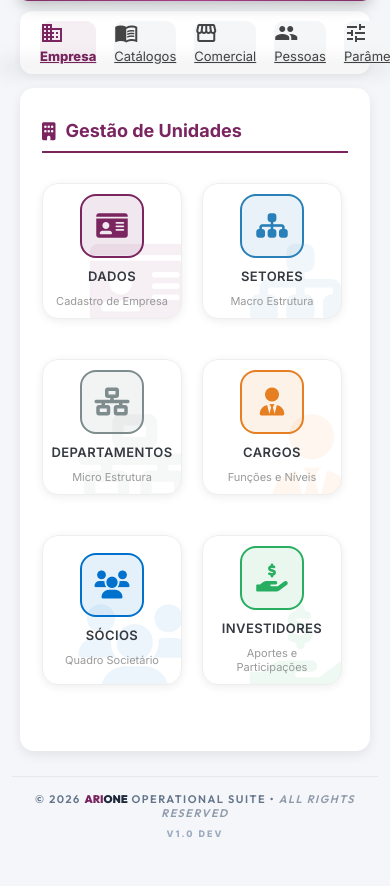
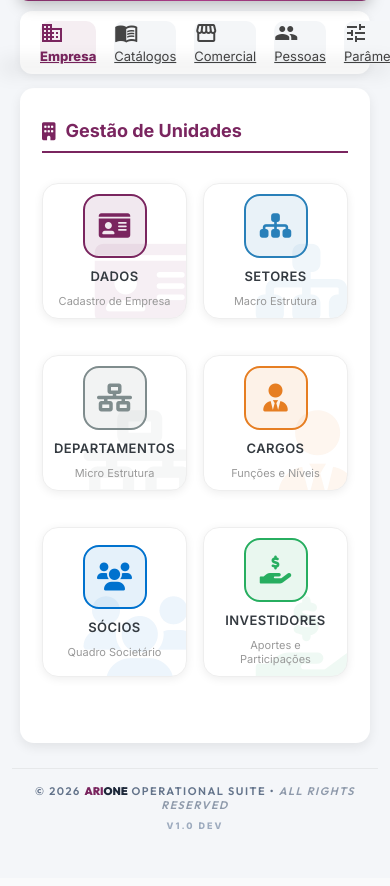
Before and after one commit to suitearione/AriOne, a Flask app: page /cadastros in a window 390 px wide. Shown: the part 168-1054 px from the top of the page. After the commit the page ends 997 px from the top, so only its background shows below. Run offline with Flask 3, Linux system fonts and the light colour scheme; data that the repository does not hold is empty; some libraries are stand-ins or nearby versions.

Commit message:
deploy 08062026 1210

```diff
--- a/static/css/grids.css
+++ b/static/css/grids.css
@@ -21,9 +21,9 @@
 }
 
 .ge-cards-container {
-    display: flex;
-    flex-wrap: wrap;
-    gap: 20px;
+    display: grid;
+    grid-template-columns: repeat(auto-fit, minmax(120px, 1fr));
+    gap: 16px;
 }
 
 /* ===== CARD ===== */
@@ -34,7 +34,8 @@
     flex-direction: column;
     align-items: center;
     justify-content: center;
-    width: 140px;
+    width: 100%;
+    min-width: 0;
     padding: 24px 15px 18px;
     background: #ffffff;
     border-radius: 16px;
--- a/static/css/style.css
+++ b/static/css/style.css
@@ -73,6 +73,7 @@ body {
     position: fixed;
     top: 12px;
     left: 12px;
+    right: auto;
     width: 46px;
     height: 46px;
     border-radius: 14px;
@@ -118,6 +119,18 @@ body {
 
     #mobile-menu-toggle-fixed i {
         font-size: 18px !important;
+    }
+
+    .ge-cards-container {
+        display: grid !important;
+        grid-template-columns: repeat(2, minmax(120px, 1fr)) !important;
+        gap: 16px !important;
+        align-items: stretch !important;
+    }
+
+    .ge-cards-container .ge-card {
+        width: 100% !important;
+        min-width: 0 !important;
     }
 }
 
--- a/templates/base.html
+++ b/templates/base.html
@@ -456,6 +456,21 @@
         resetMobileSidebar();
     </script>
 
+    <style>
+        @media (max-width: 1200px) {
+            .ge-cards-container {
+                display: grid !important;
+                grid-template-columns: repeat(2, minmax(120px, 1fr)) !important;
+                gap: 16px !important;
+                align-items: stretch !important;
+            }
+            .ge-cards-container .ge-card {
+                width: 100% !important;
+                min-width: 0 !important;
+            }
+        }
+    </style>
+
 </body>
 
 </html>
```
